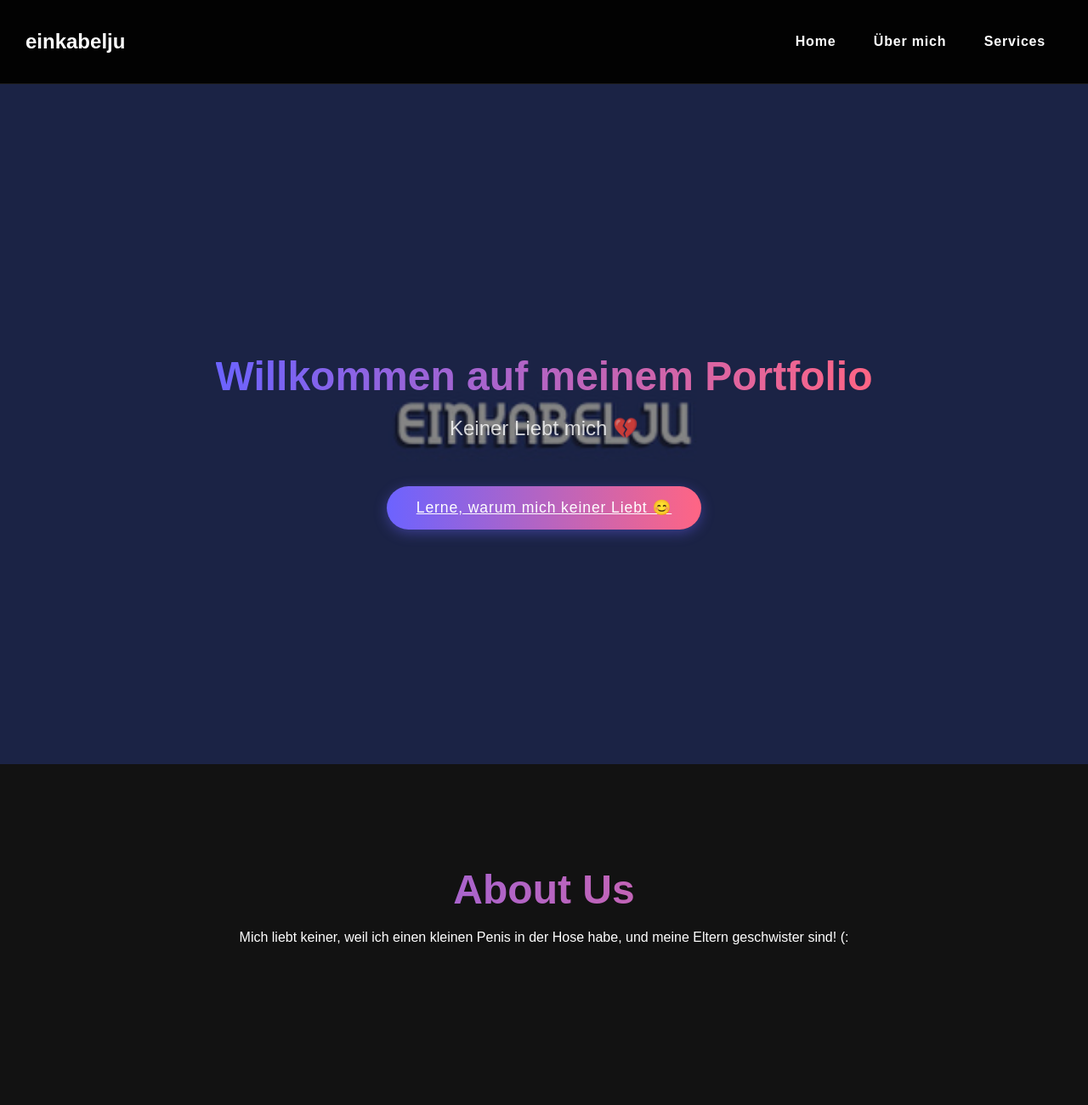
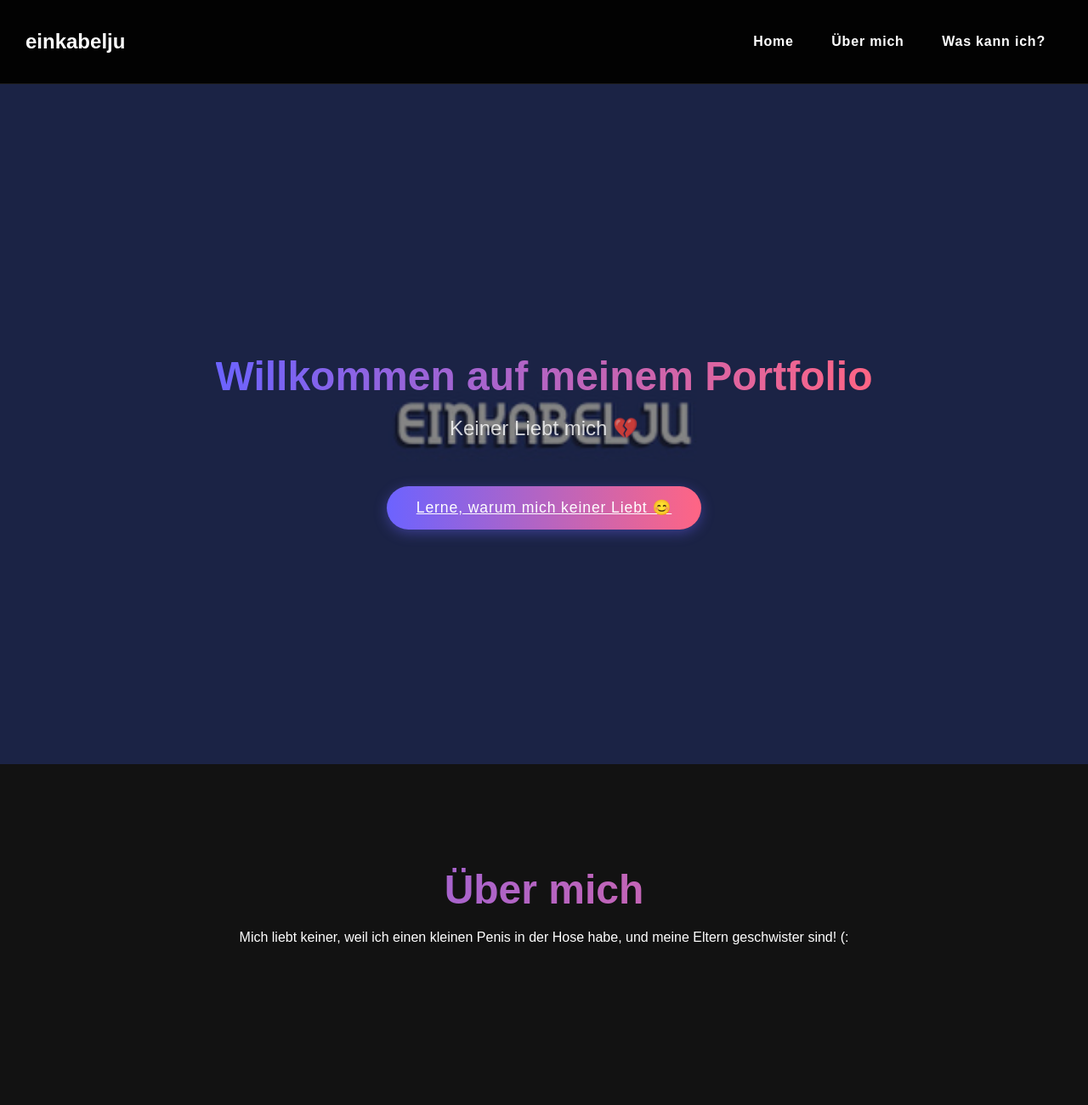
Before and after one commit to empfi/einkabelju, a plain HTML site: page index.html in a window 1280 px wide. Shown: the top 1300 px of the page at 85% size. Drawn offline with nearby package versions, Linux system fonts and the light colour scheme.

Commit message:
Update index.html

```diff
--- a/index.html
+++ b/index.html
@@ -16,7 +16,7 @@
         <ul class="nav-links">
             <li><a href="#hero" class="nav-link">Home</a></li>
             <li><a href="#about" class="nav-link">Über mich</a></li>
-            <li><a href="#services" class="nav-link">Services</a></li>
+            <li><a href="#services" class="nav-link">Was kann ich?</a></li>
         </ul>
     </nav>
 
@@ -33,7 +33,7 @@
 
     <!-- About Section -->
     <section id="about" class="about" data-aos="fade-up">
-        <h2 class="section-title">About Us</h2>
+        <h2 class="section-title">Über mich</h2>
         <p>Mich liebt keiner, weil ich einen kleinen Penis in der Hose habe, und meine Eltern geschwister sind! (:</p>
     </section>
 
```
